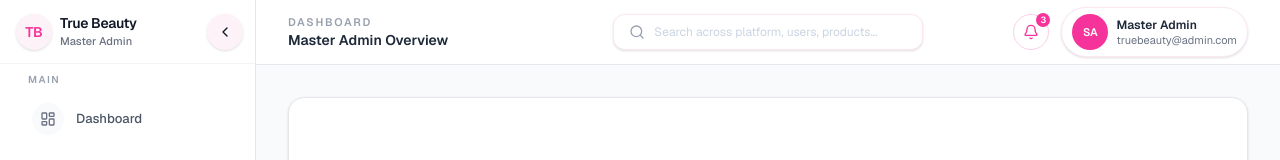
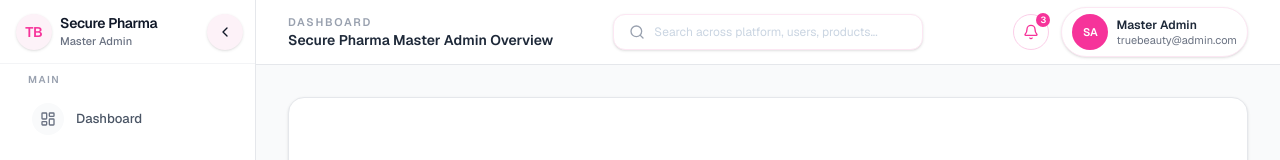
Before and after one commit to ZoyaAnsari19/secure-pharma-master-admin, a Next.js app: page /dashboard/franchise-management/franchise-details in a window 1280 px wide. Shown: the top 160 px of the page. Built offline with nearby package versions, Linux system fonts and the light colour scheme.

Commit message:
Update Sidebar and Topbar titles: Change "True Beauty" to "Secure Pharma" in Sidebar and update Topbar title to "Secure Pharma Master Admin Overview" for improved branding consistency.

```diff
--- a/src/components/layout/Sidebar.tsx
+++ b/src/components/layout/Sidebar.tsx
@@ -135,7 +135,7 @@ export function Sidebar({ onOpenChange }: SidebarProps) {
           {!isCollapsed && (
             <div className="flex flex-col">
               <span className="text-sm font-semibold tracking-tight text-gray-900">
-                True Beauty
+                Secure Pharma
               </span>
               <span className="text-[11px] font-medium text-gray-500">
                 Master Admin
--- a/src/components/layout/Topbar.tsx
+++ b/src/components/layout/Topbar.tsx
@@ -20,7 +20,7 @@ export function Topbar() {
             Dashboard
           </p>
           <p className="text-sm font-semibold text-gray-800">
-            Master Admin Overview
+            Secure Pharma Master Admin Overview
           </p>
         </div>
 
```
